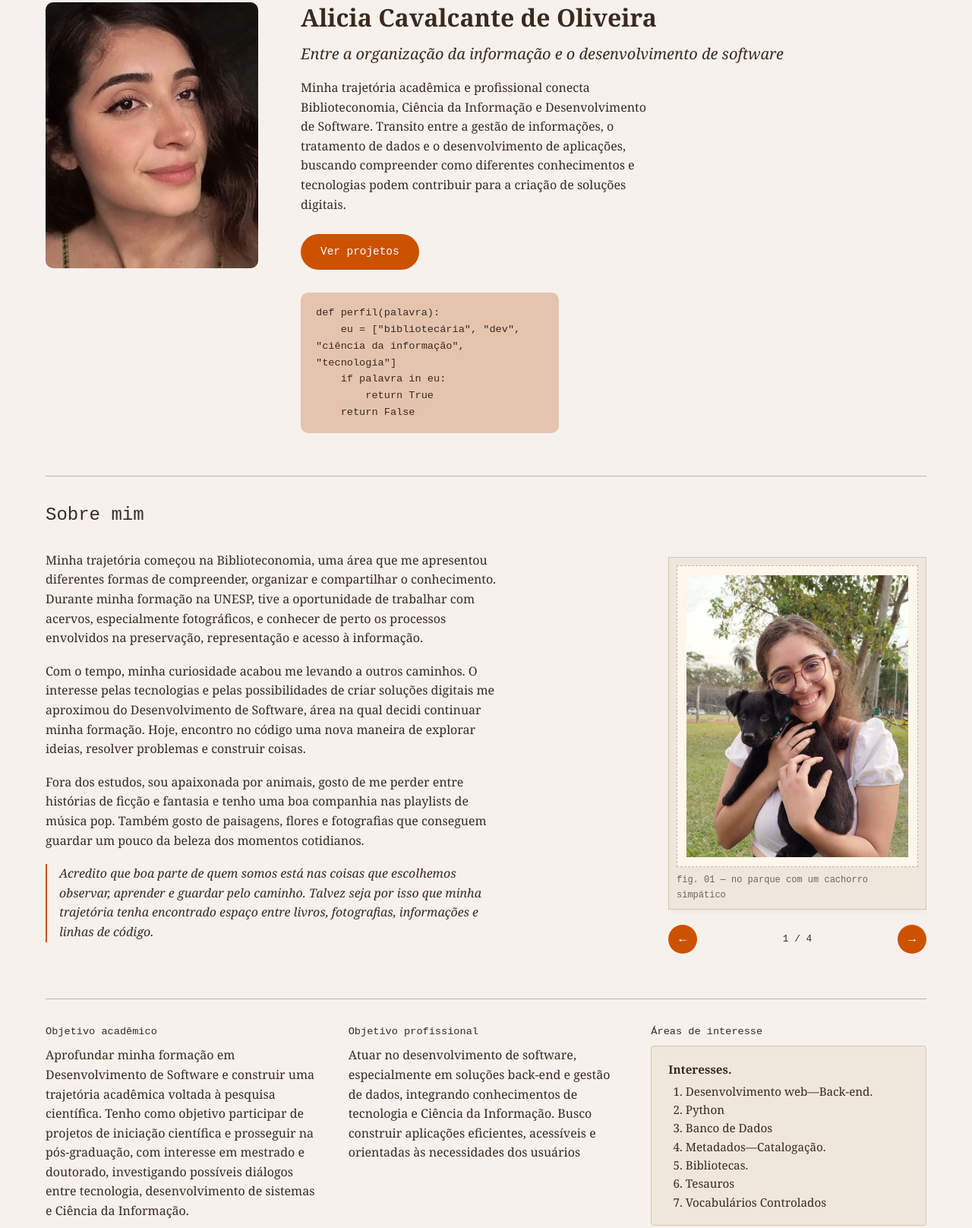
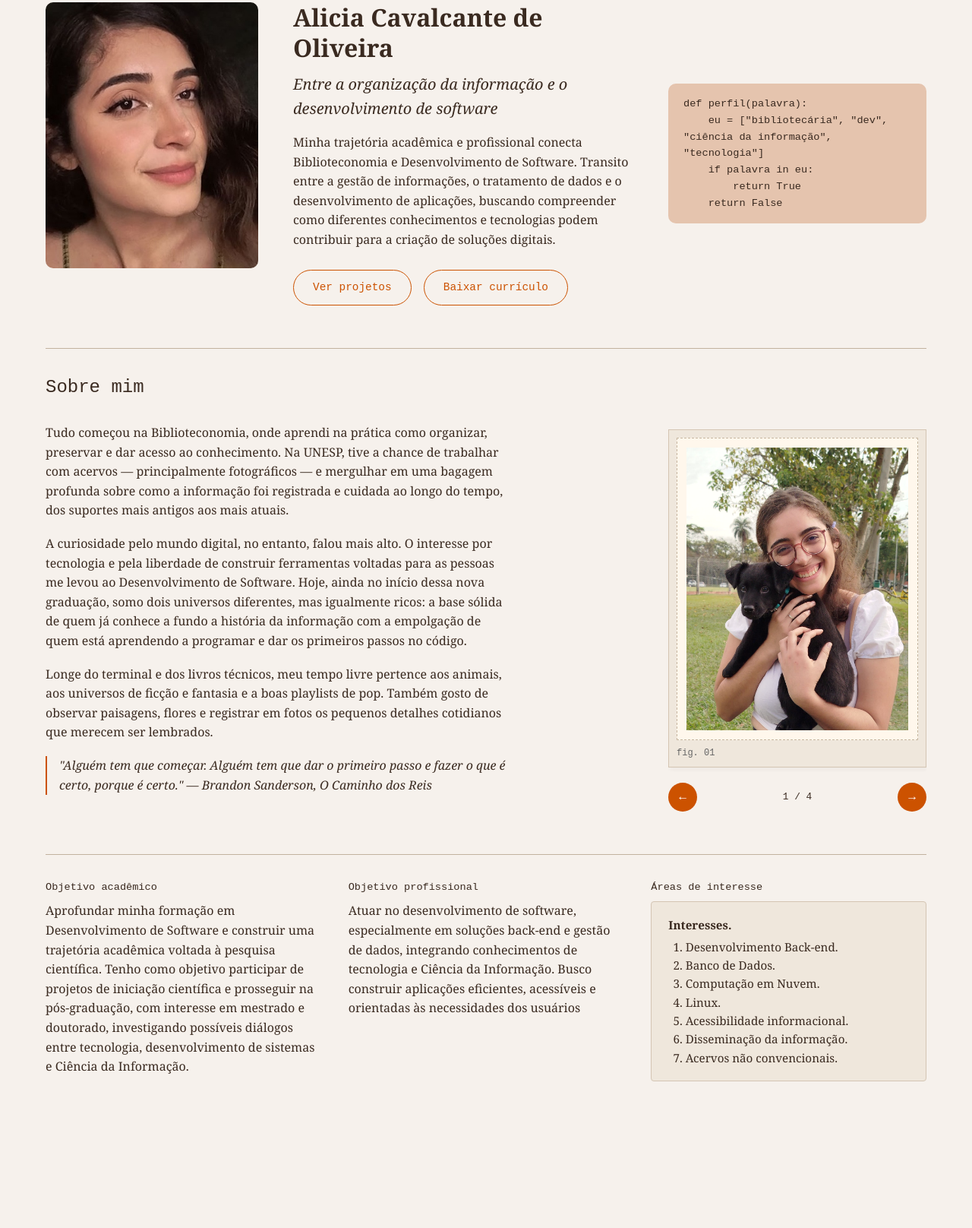
Before and after one commit to aliciaoliv/Portfolio, a plain HTML site: page index.html in a window 1280 px wide. Shown: the part 122-1738 px from the top of the page at 76% size. After the commit the page ends 1615 px from the top, so only its background shows below. Drawn offline with Linux system fonts and the light colour scheme.

Commit message:
style: adiciona o botão de baixar curriculo, modifica hero, adiciona seção sobre mim com carrossel pequeno de fotos

```diff
--- a/index.html
+++ b/index.html
@@ -3,7 +3,7 @@
 <head>
   <meta charset="UTF-8">
   <meta name="viewport" content="width=device-width, initial-scale=1.0">
-  <script src="script.js"></script>
+  <script src="script.js" defer></script>
   <link rel="stylesheet" href="style.css">
   <title>Alicia Cavalcante de Oliveira | Portfólio</title>
 </head>
@@ -30,14 +30,15 @@
       <div class="perfil-col-direita">
         <h1>Alicia Cavalcante de Oliveira</h1>
         <h2>Entre a organização da informação e o desenvolvimento de software</h2>
-        <p class="bio">Minha trajetória acadêmica e profissional conecta Biblioteconomia, Ciência da Informação e Desenvolvimento de Software. Transito entre a gestão de informações, o tratamento de dados e o desenvolvimento de aplicações, buscando compreender como diferentes conhecimentos e tecnologias podem contribuir para a criação de soluções digitais.</p>
+        <p class="bio">Minha trajetória acadêmica e profissional conecta Biblioteconomia e Desenvolvimento de Software. Transito entre a gestão de informações, o tratamento de dados e o desenvolvimento de aplicações, buscando compreender como diferentes conhecimentos e tecnologias podem contribuir para a criação de soluções digitais.</p>
         <a href="projetos API.html" class="btn-projetos">Ver projetos</a>
-        <pre><code>def perfil(palavra):
+        <a href="documentos/curriculo-alicia-cavalcante.pdf" class="btn-curriculo" download>Baixar currículo</a>
+      </div>
+      <pre><code>def perfil(palavra):
     eu = ["bibliotecária", "dev", "ciência da informação", "tecnologia"]
     if palavra in eu:
         return True
-    return False</code></pre>
-      </div>
+    return False </code></pre>
     </section>
     <hr>
         <section id="sobre-mim" class="sobre-mim">
@@ -45,34 +46,27 @@
 
       <div class="sobre-mim-conteudo">
         <div class="sobre-mim-texto">
-          <p>Minha trajetória começou na Biblioteconomia, uma área que me apresentou diferentes formas de compreender, organizar e compartilhar o conhecimento. Durante minha formação na UNESP, tive a oportunidade de trabalhar com acervos, especialmente fotográficos, e conhecer de perto os processos envolvidos na preservação, representação e acesso à informação.</p>
-          <p>Com o tempo, minha curiosidade acabou me levando a outros caminhos. O interesse pelas tecnologias e pelas possibilidades de criar soluções digitais me aproximou do Desenvolvimento de Software, área na qual decidi continuar minha formação. Hoje, encontro no código uma nova maneira de explorar ideias, resolver problemas e construir coisas.</p>
-          <p>Fora dos estudos, sou apaixonada por animais, gosto de me perder entre histórias de ficção e fantasia e tenho uma boa companhia nas playlists de música pop. Também gosto de paisagens, flores e fotografias que conseguem guardar um pouco da beleza dos momentos cotidianos.</p>
-          <p class="fecho">Acredito que boa parte de quem somos está nas coisas que escolhemos observar, aprender e guardar pelo caminho. Talvez seja por isso que minha trajetória tenha encontrado espaço entre livros, fotografias, informações e linhas de código.</p>
+          <p>Tudo começou na Biblioteconomia, onde aprendi na prática como organizar, preservar e dar acesso ao conhecimento. Na UNESP, tive a chance de trabalhar com acervos — principalmente fotográficos — e mergulhar em uma bagagem profunda sobre como a informação foi registrada e cuidada ao longo do tempo, dos suportes mais antigos aos mais atuais.</p>
+          <p>A curiosidade pelo mundo digital, no entanto, falou mais alto. O interesse por tecnologia e pela liberdade de construir ferramentas voltadas para as pessoas me levou ao Desenvolvimento de Software. Hoje, ainda no início dessa nova graduação, somo dois universos diferentes, mas igualmente ricos: a base sólida de quem já conhece a fundo a história da informação com a empolgação de quem está aprendendo a programar e dar os primeiros passos no código.</p>
+          <p>Longe do terminal e dos livros técnicos, meu tempo livre pertence aos animais, aos universos de ficção e fantasia e a boas playlists de pop. Também gosto de observar paisagens, flores e registrar em fotos os pequenos detalhes cotidianos que merecem ser lembrados.</p>
+          <p class="fecho">"Alguém tem que começar. Alguém tem que dar o primeiro passo e fazer o que é certo, porque é certo."  — Brandon Sanderson, O Caminho dos Reis</p>
         </div>
 
         <div class="carrossel" role="group" aria-roledescription="carrossel" aria-label="Fotografias pessoais">
           <div class="carrossel-trilho" tabindex="0">
-            <!-- Quando tiver a foto, troque o div de cada item por:
-            <img src="imagens/nome.jpg" alt="Descrição da foto" loading="lazy" class="proporcao-retrato"> -->
             <figure class="foto-registro carrossel-item">
               <img src="imagens/fotocachorro.jpeg" loading="lazy" class="foto-reservada proporcao-retrato">
-              <figcaption>fig. 01 — no parque com um cachorro simpático</figcaption>
+              <figcaption>fig. 01 </figcaption>
             </figure>
             <figure class="foto-registro carrossel-item">
               <img src="imagens/praia.jpeg" loading="lazy" class="foto-reservada proporcao-retrato">
-              <figcaption>fig. 02 — por do sol na praia</figcaption>
+              <figcaption>fig. 02 </figcaption>
             </figure>
             <figure class="foto-registro carrossel-item">
-              <div class="foto-reservada proporcao-retrato">Flores</div>
-              <figcaption>fig. 03 — legenda curta</figcaption>
-            </figure>
-            <figure class="foto-registro carrossel-item">
-              <div class="foto-reservada proporcao-retrato">Outro registro</div>
-              <figcaption>fig. 04 — legenda curta</figcaption>
+              <img src="imagens/leitura.jpeg" loading="lazy" class="foto-reservada proporcao-retrato"></img>
+              <figcaption>fig. 03 </figcaption>
             </figure>
           </div>
-
           <div class="carrossel-controles">
             <button type="button" class="carrossel-btn" data-direcao="-1" aria-label="Foto anterior">←</button>
             <span class="carrossel-contador" aria-live="polite">1 / 4</span>
@@ -96,13 +90,13 @@
         <div class="card-interesses">
           <h4>Interesses.</h4>
           <ol>
-            <li>Desenvolvimento web—Back-end.</li>
-            <li>Python</li>
-            <li>Banco de Dados</li>
-            <li>Metadados—Catalogação.</li>
-            <li>Bibliotecas.</li>
-            <li>Tesauros</li>
-            <li>Vocabulários Controlados</li>
+            <li>Desenvolvimento Back-end.</li>
+            <li>Banco de Dados.</li>
+            <li>Computação em Nuvem.</li>
+            <li>Linux.</li>
+            <li>Acessibilidade informacional.</li>
+            <li>Disseminação da informação.</li>
+            <li>Acervos não convencionais.</li>
           </ol>
         </div>
       </div>
--- a/style.css
+++ b/style.css
@@ -80,8 +80,8 @@ hr {
 
 #apresentacao {
   display: grid;
-  grid-template-columns: 280px 1fr;
-  gap: 56px;
+  grid-template-columns: 280px 1fr 340px;
+  gap: 46px;
   align-items: start;
   margin-top: 48px;
 }
@@ -114,24 +114,43 @@ hr {
 
 .btn-projetos {
   display: inline-block;
-  background-color: var(--cor-destaque);
-  color: #ffffff;
+  background-color: transparent;
+  color: var(--cor-destaque);
+  border: 1px solid var(--cor-destaque);
   text-decoration: none;
   font-family: var(--fonte-mono);
   font-size: 0.9rem;
-  padding: 12px 26px;
+  padding: 11px 25px;
   border-radius: 999px;
-  transition: opacity 0.2s ease;
+  transition: background-color 0.2s ease, color 0.2s ease;
 }
 
 .btn-projetos:hover {
-  opacity: 0.85;
+  background-color: var(--cor-destaque);
+  color: #ffffff;
 }
 
+.btn-curriculo {
+  display: inline-block;
+  margin-left: 12px;
+  background-color: transparent;
+  color: var(--cor-destaque);
+  border: 1px solid var(--cor-destaque);
+  text-decoration: none;
+  font-family: var(--fonte-mono);
+  font-size: 0.9rem;
+  padding: 11px 25px;
+  border-radius: 999px;
+  transition: background-color 0.2s ease, color 0.2s ease;
+}
+
+.btn-curriculo:hover {
+  background-color: var(--cor-destaque);
+  color: #ffffff;
+}
 #apresentacao pre {
   display: block;
-  max-width: 340px;
-  margin-top: 30px;
+  align-self: center;
   padding: 16px 20px;
   background-color: var(--cor-codigo);
   border-radius: 10px;
@@ -304,6 +323,7 @@ hr {
   font-size: 0.8rem;
 }
 
+
 @media (max-width: 820px) {
   .sobre-mim-conteudo {
     grid-template-columns: 1fr;
@@ -456,10 +476,23 @@ footer .copyright {
   font-family: var(--fonte-mono);
 }
 
+@media (max-width: 1100px) {
+  #apresentacao {
+    grid-template-columns: 280px 1fr;
+  }
+
+  #apresentacao pre {
+    grid-column: 2;
+  }
+}
+
 @media (max-width: 820px) {
   #apresentacao {
     grid-template-columns: 1fr;
     gap: 28px;
+  #apresentacao pre {
+    grid-column: auto;
+  }
   }
 
   #apresentacao figure {
```
